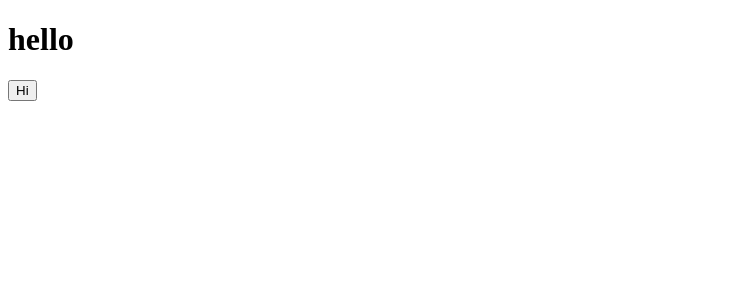
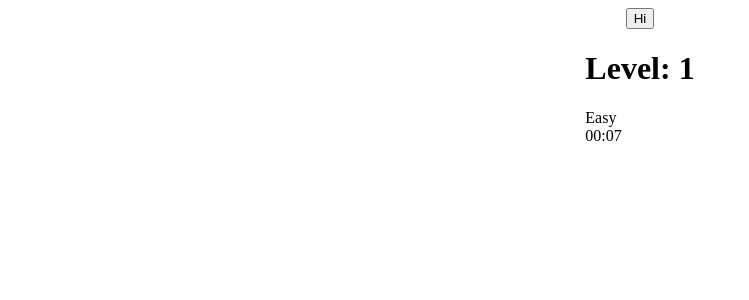
Before and after one commit to xusandrew/nonogram, a React (Create React App) app in the folder web/: page / in a window 1280 px wide. Shown: the top 300 px of the page, without its empty margins (0-749 px from the left). Built offline with nearby package versions, Linux system fonts and the light colour scheme.

Commit message:
Add simple game data display with timer

```diff
--- a/web/package.json
+++ b/web/package.json
@@ -9,6 +9,7 @@
     "react": "^18.2.0",
     "react-dom": "^18.2.0",
     "react-scripts": "5.0.1",
+    "react-timer-hook": "^3.0.5",
     "web-vitals": "^2.1.4"
   },
   "scripts": {
--- a/web/src/App.js
+++ b/web/src/App.js
@@ -1,20 +1,31 @@
 import './App.css'
+import './components/GameDataDisplay.js'
 import sampleGameData from './samplegame.json'
 import React, { useState, useEffect } from 'react'
+import GameDataDisplay from './components/GameDataDisplay.js'
 
 function App() {
   const [boardState, setBoardState] = useState(
     sampleGameData.games[0].boardData // temp definition
   )
+  const [boardDifficulty, setBoardDifficulty] = useState(
+    sampleGameData.games[0].difficulty
+  )
+  const [boardIndex, setBoardIndex] = useState(0)
 
   function printBoard() {
     console.log(boardState)
+    console.log(boardDifficulty)
+    console.log(boardIndex)
   }
 
   return (
     <div className='App'>
-      <h1>hello</h1>
       <button onClick={printBoard}>Hi</button>
+      <GameDataDisplay
+        board_difficulty={boardDifficulty}
+        board_index={boardIndex}
+      />
     </div>
   )
 }
--- a/web/src/components/board.js
+++ b/web/src/components/board.js
@@ -1,6 +1,6 @@
 import React from 'react'
 
-function board() {
+const Board = props => {
   return (
     <div className='App'>
       <h1>hello</h1>
@@ -8,4 +8,4 @@ function board() {
   )
 }
 
-export default board
+export default Board
--- a/web/src/components/gameDataDisplay.js
+++ b/web/src/components/gameDataDisplay.js
@@ -1,11 +1,32 @@
 import React from 'react'
+import { useStopwatch } from 'react-timer-hook'
 
-function gameDataDisplay() {
+const GameDataDisplay = props => {
+  const { seconds, minutes, isRunning, start, pause, reset } = useStopwatch({
+    autoStart: true,
+  })
+
+  const getDifficultyName = difficultyNumber => {
+    if (difficultyNumber <= 1) return 'Easy'
+    if (difficultyNumber <= 2) return 'Normal'
+    if (difficultyNumber <= 3) return 'Hard'
+    if (difficultyNumber <= 4) return 'Expert'
+    return 'Impossible'
+  }
+
   return (
-    <div className='App'>
-      <h1>hello</h1>
+    <div className='gameDataDisplay'>
+      <div className='gameData'>
+        <h1>Level: {props.board_index + 1}</h1>
+        {getDifficultyName(props.board_difficulty)}
+      </div>
+      <div className='timer-section'>
+        <div className='timer'>
+          {('0' + minutes).slice(-2)}:{('0' + seconds).slice(-2)}
+        </div>
+      </div>
     </div>
   )
 }
 
-export default gameDataDisplay
+export default GameDataDisplay
--- a/web/src/index.css
+++ b/web/src/index.css
@@ -0,0 +1,6 @@
+.App {
+    display: flex;
+    flex-direction: column;
+    align-items: center;
+    justify-content: center;
+}
--- a/web/src/samplegame.json
+++ b/web/src/samplegame.json
@@ -2,6 +2,7 @@
     "games": [
         {
             "size": 5,
+            "difficulty": 1,
             "boardData" :[
                 [0, 1, 1, 1, 0],
                 [0, 1, 0, 1, 1],
```
Also changed, not shown: 1 other file (tests, documents, lock files or other folders).
